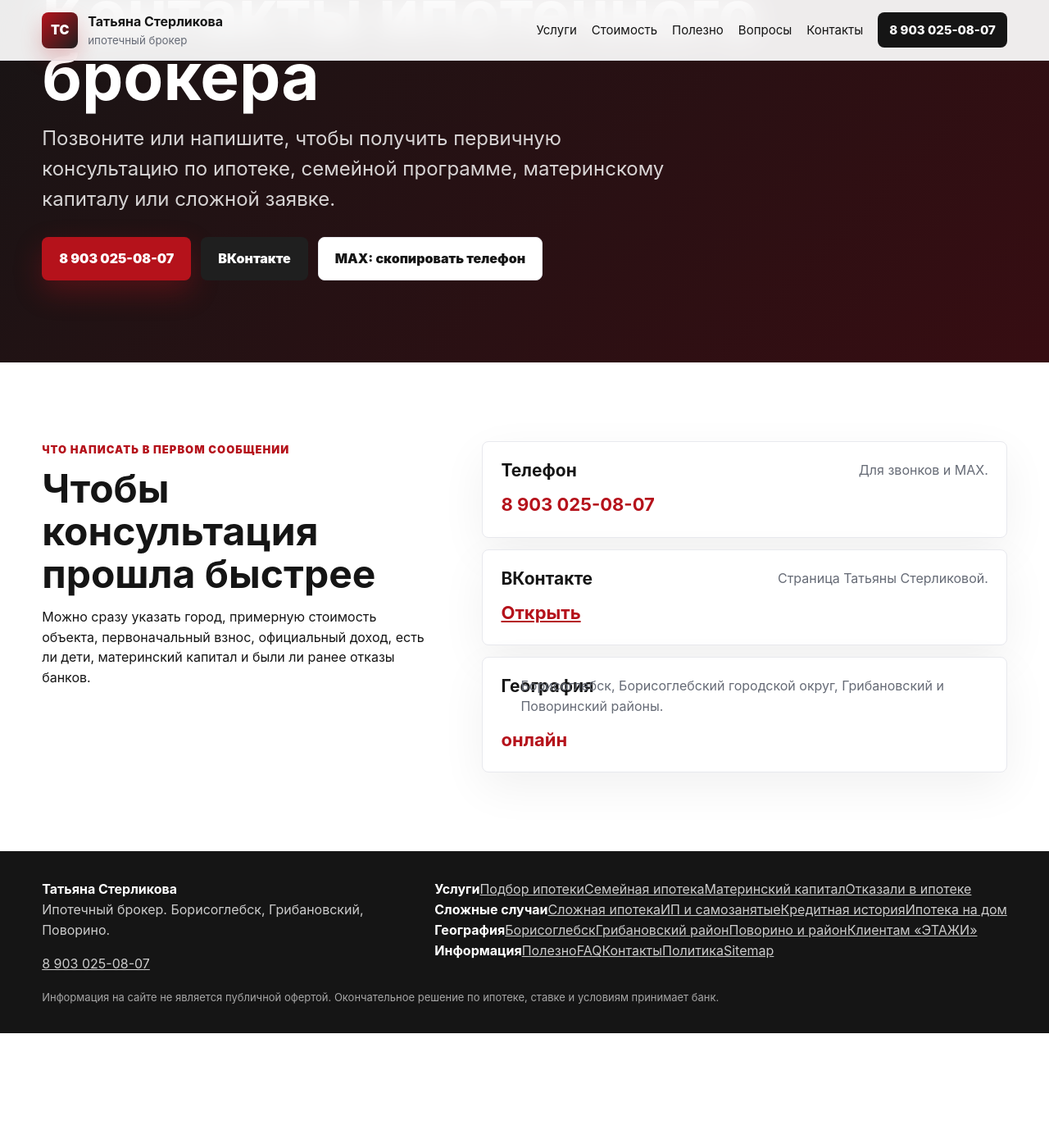
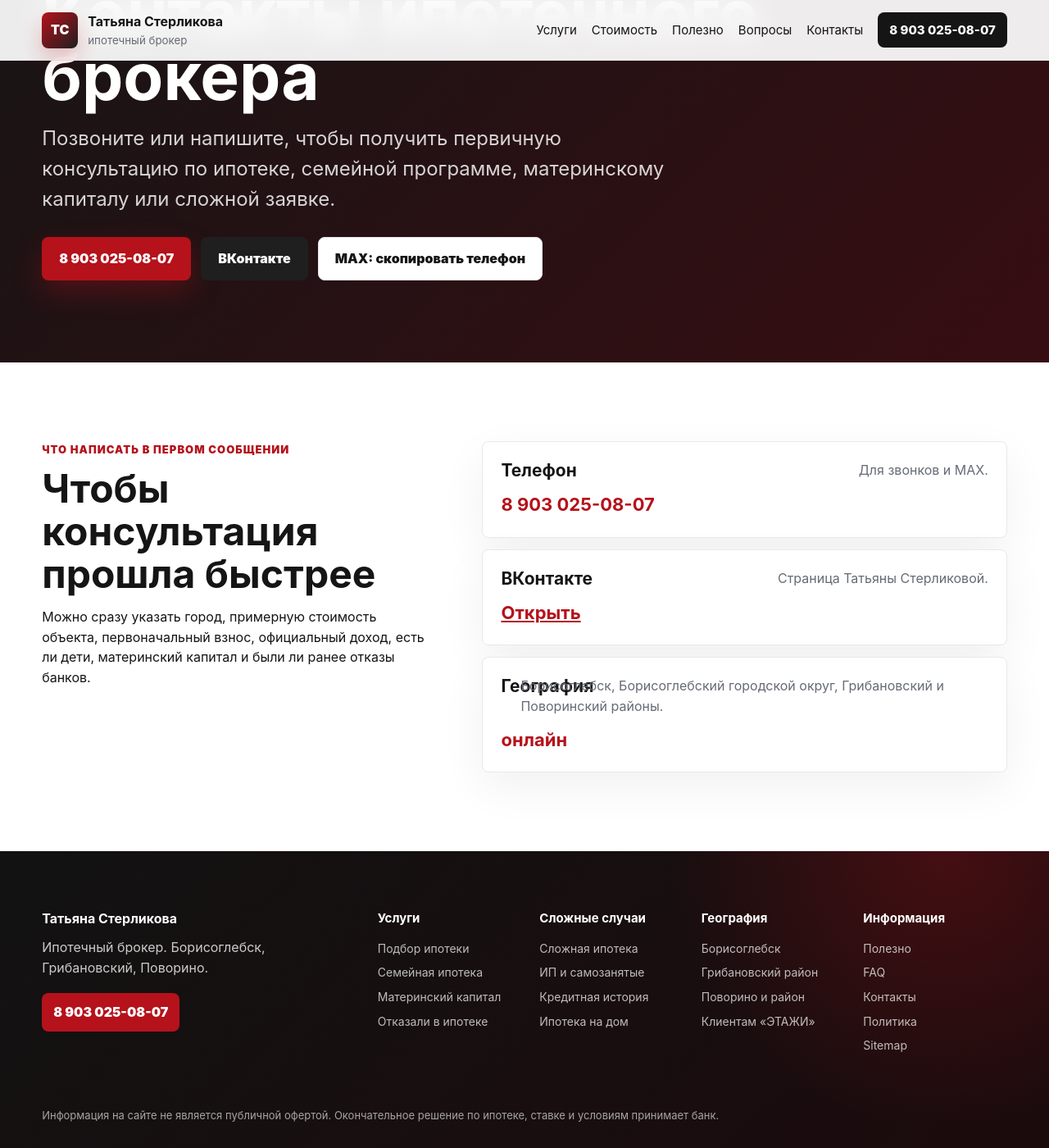
Before and after one commit to deputat36/broker, a Jekyll site: the page built from kontakty.md, in a window 1280 px wide and 1400 px high, scrolled down 258 px. Shown: the whole window at 82% size. Built offline with Jekyll 4.4.1, drawn with Linux system fonts in a browser that asks for light colours; our own code applies the rules of GitHub Pages for plain Markdown files; before the commit the page ends 1518 px from its top, so only the background shows below that.

Commit message:
Style expanded footer navigation

```diff
--- a/assets/css/seo.css
+++ b/assets/css/seo.css
@@ -170,13 +170,48 @@
 }
 .cta-section .btn-secondary { background: rgba(255,255,255,.14); border-color: rgba(255,255,255,.22); }
 
+.site-footer {
+  grid-template-columns: minmax(240px, .72fr) minmax(0, 1.6fr);
+  gap: clamp(28px, 5vw, 64px);
+  padding-top: clamp(42px, 6vw, 70px);
+  padding-bottom: 30px;
+  background:
+    radial-gradient(circle at 90% 0, rgba(181,18,27,.28), transparent 28%),
+    linear-gradient(135deg, #121212, #1c0b0d);
+}
+.footer-brand p { max-width: 320px; margin: 10px 0 18px; }
+.footer-phone {
+  display: inline-flex;
+  padding: 11px 14px;
+  color: #fff;
+  background: var(--red);
+  border-radius: var(--radius);
+  font-weight: 900;
+  text-decoration: none;
+}
+.footer-grid {
+  display: grid;
+  grid-template-columns: repeat(4, minmax(145px, 1fr));
+  gap: 22px;
+}
+.footer-col { display: grid; align-content: start; gap: 8px; }
+.footer-col strong { margin-bottom: 6px; font-size: 15px; }
+.footer-col a {
+  color: rgba(255,255,255,.72);
+  font-size: 14px;
+  text-decoration: none;
+}
+.footer-col a:hover { color: #fff; }
+
 @media (max-width: 1040px) {
   .intent-grid, .trust-panel { grid-template-columns: 1fr; }
   .hero-card-photo { max-width: 520px; margin-inline: auto; }
+  .site-footer, .footer-grid { grid-template-columns: repeat(2, minmax(0, 1fr)); }
 }
 @media (max-width: 760px) {
   .intent-grid, .proof-grid { grid-template-columns: 1fr; }
   .inline-cta { flex-direction: column; align-items: flex-start; }
   .hero-card-photo { transform: none; box-shadow: 0 24px 60px rgba(0,0,0,.24); }
   .hero-card-photo::before { inset: -10px; }
+  .site-footer, .footer-grid { grid-template-columns: 1fr; }
 }
```
